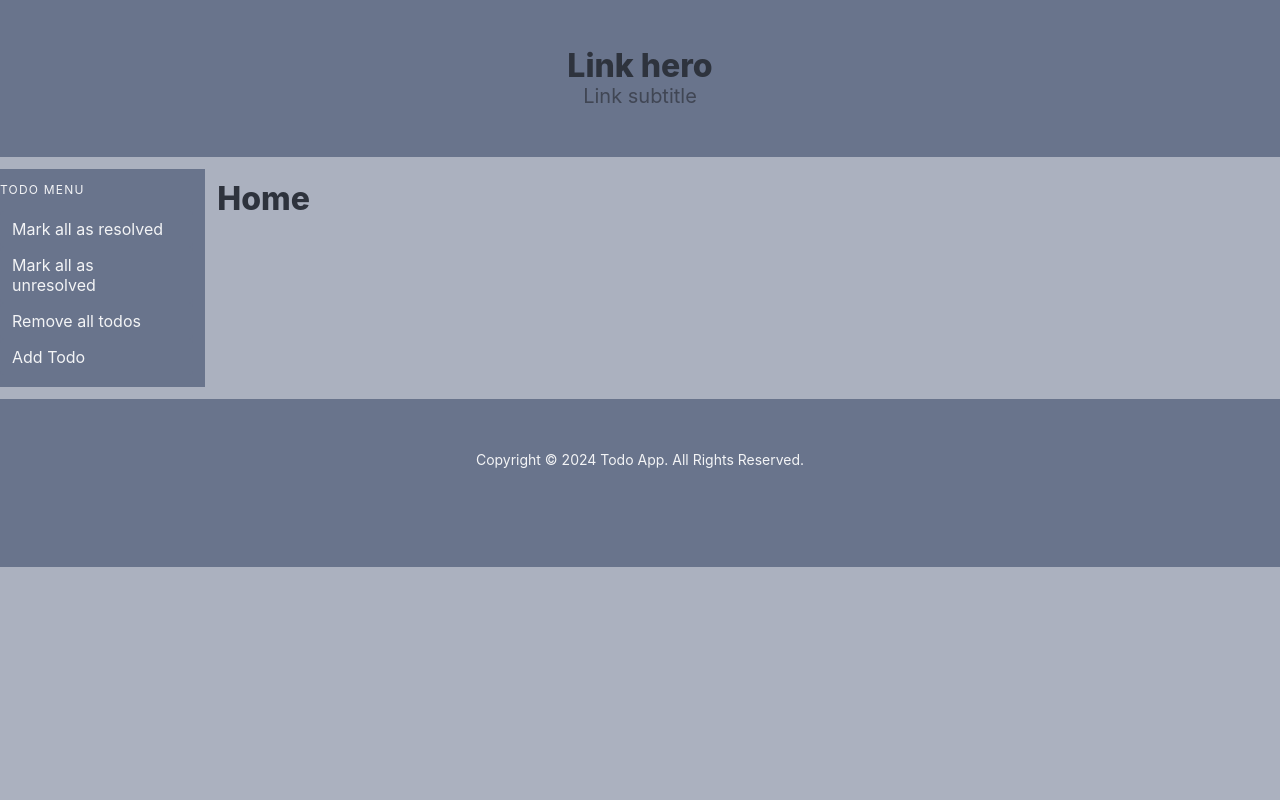
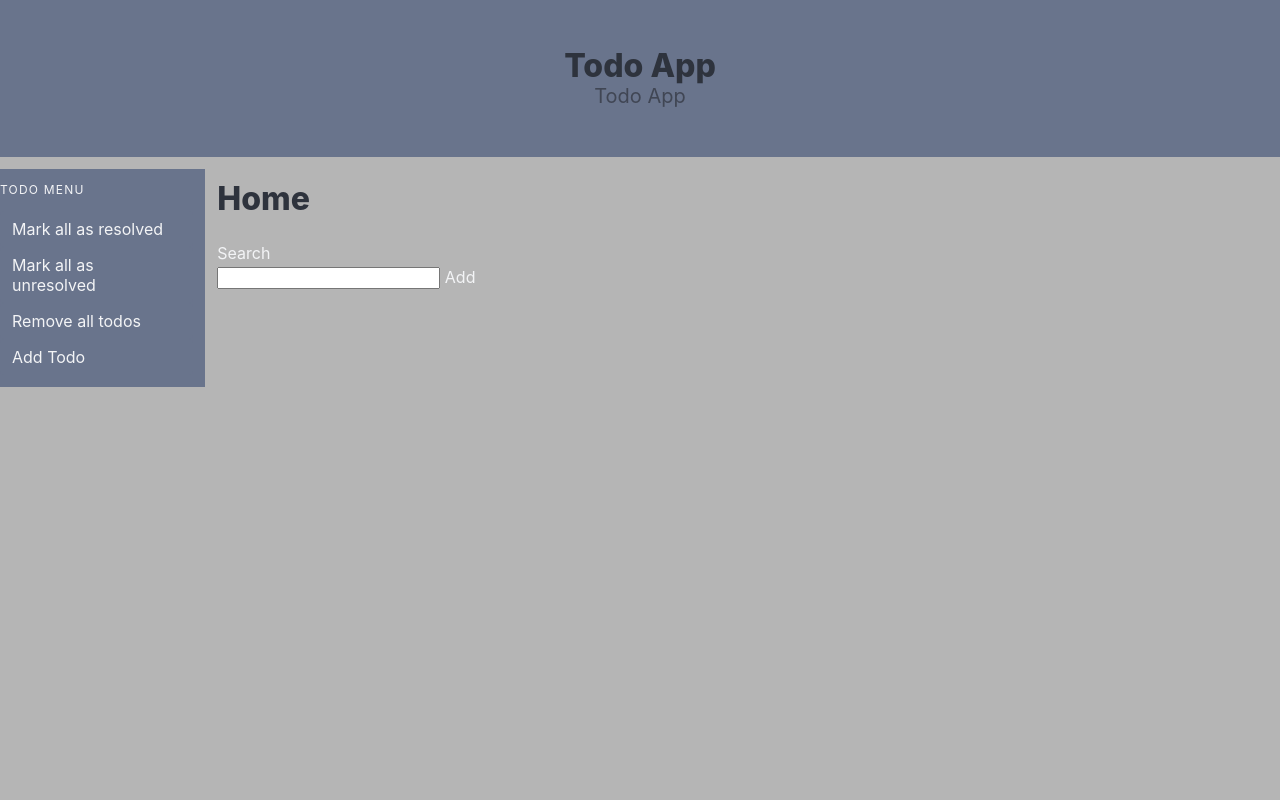
Before and after one commit to radoslavsapundzhiev/todo-sveltekit-app, a SvelteKit app: page / in a window 1280 px wide. Shown: the top 800 px of the page. Built offline with nearby package versions, Linux system fonts and the light colour scheme.

Commit message:
added search and addtodoform components

```diff
--- a/src/app.html
+++ b/src/app.html
@@ -7,10 +7,12 @@
 		%sveltekit.head%
 		<style>
 			@import "https://cdn.jsdelivr.net/npm/bulma@1.0.0/css/bulma.min.css";
-			html, body { height: 100vh; }
+			html {
+				background-color: hsl(0, 0%, 71%);
+			}
 		</style>
 	</head>
-	<body data-sveltekit-preload-data="hover" class="has-background-grey-light">
+	<body data-sveltekit-preload-data="hover">
 		<div style="display: contents">%sveltekit.body%</div>
 	</body>
 </html>
--- /dev/null
+++ b/src/components/AddTodoForm.svelte
@@ -0,0 +1,4 @@
+<form action="">
+  <input type="text" />
+  <button>Add</button>
+</form>
--- /dev/null
+++ b/src/components/Search.svelte
@@ -0,0 +1 @@
+<h1>Search</h1>
--- a/src/routes/+layout.svelte
+++ b/src/routes/+layout.svelte
@@ -1,11 +1,12 @@
 <section class="hero has-background-grey block">
   <div class="hero-body">
-    <p class="title has-text-centered">Link hero</p>
-    <p class="subtitle has-text-centered">Link subtitle</p>
+    <p class="title has-text-centered">Todo App</p>
+    <p class="subtitle has-text-centered">Todo App</p>
   </div>
 </section>
 
-<main class="block">
+<div class="columns is-flex-direction-column is-fullheight-100vh">
+  <main class="column">
     <div class="columns">
       <div class="column is-2 has-background-grey">
         <aside class="menu">
@@ -29,14 +30,21 @@
         </aside>
       </div>
 
-    <div class="column is-10 has-background-grey-light">
+      <div class="column is-10 has-text-light">
         <slot />
       </div>
     </div>
   </main>
 
-<footer class="footer has-background-grey has-text-light">
+  <footer class="column has-background-grey has-text-light is-narrow">
     <div class="content has-text-centered">
       <small> Copyright © 2024 Todo App. All Rights Reserved. </small>
     </div>
   </footer>
+</div>
+
+<style>
+  .is-fullheight-100vh {
+    height: 100vh;
+  }
+</style>
--- a/src/routes/+page.svelte
+++ b/src/routes/+page.svelte
@@ -1 +1,9 @@
+<script>
+  import Search from "../components/Search.svelte";
+  import AddTodoForm from "../components/AddTodoForm.svelte";
+</script>
+
 <h1 class="title">Home</h1>
+
+<Search />
+<AddTodoForm />
```
Lines whose indentation alone changed are shown as unchanged.
